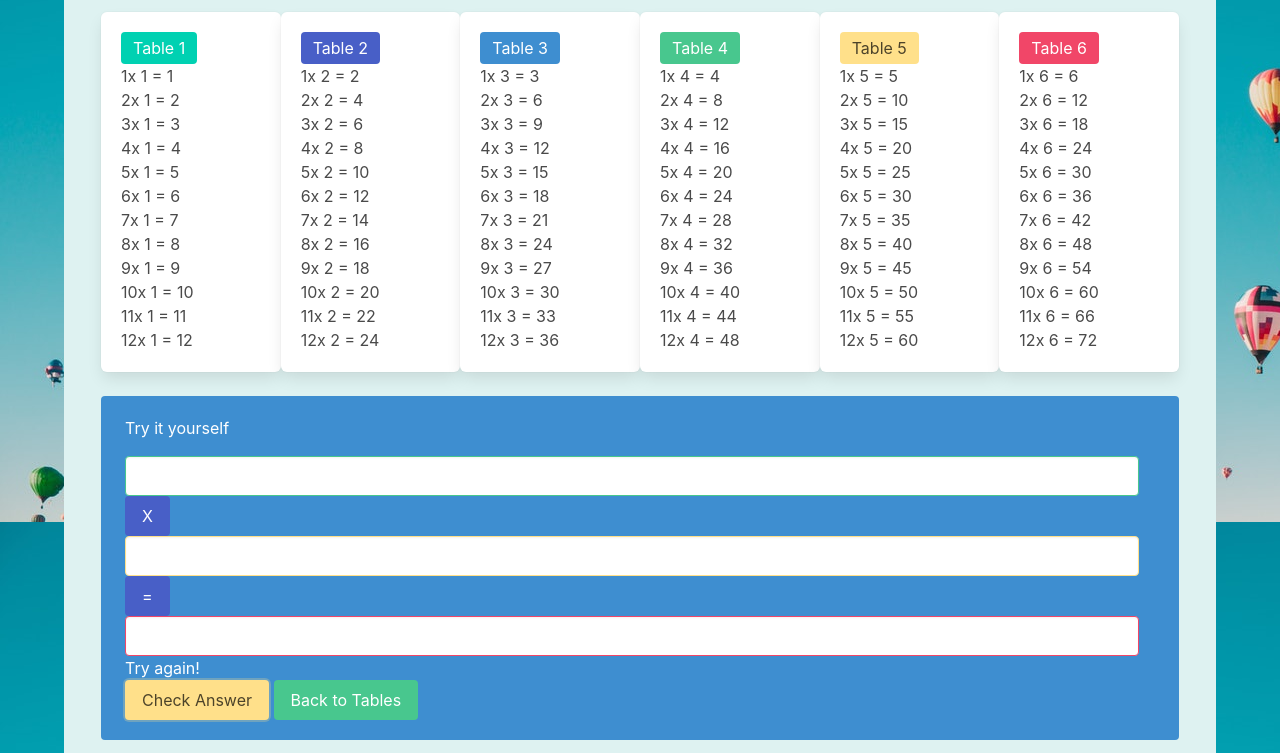
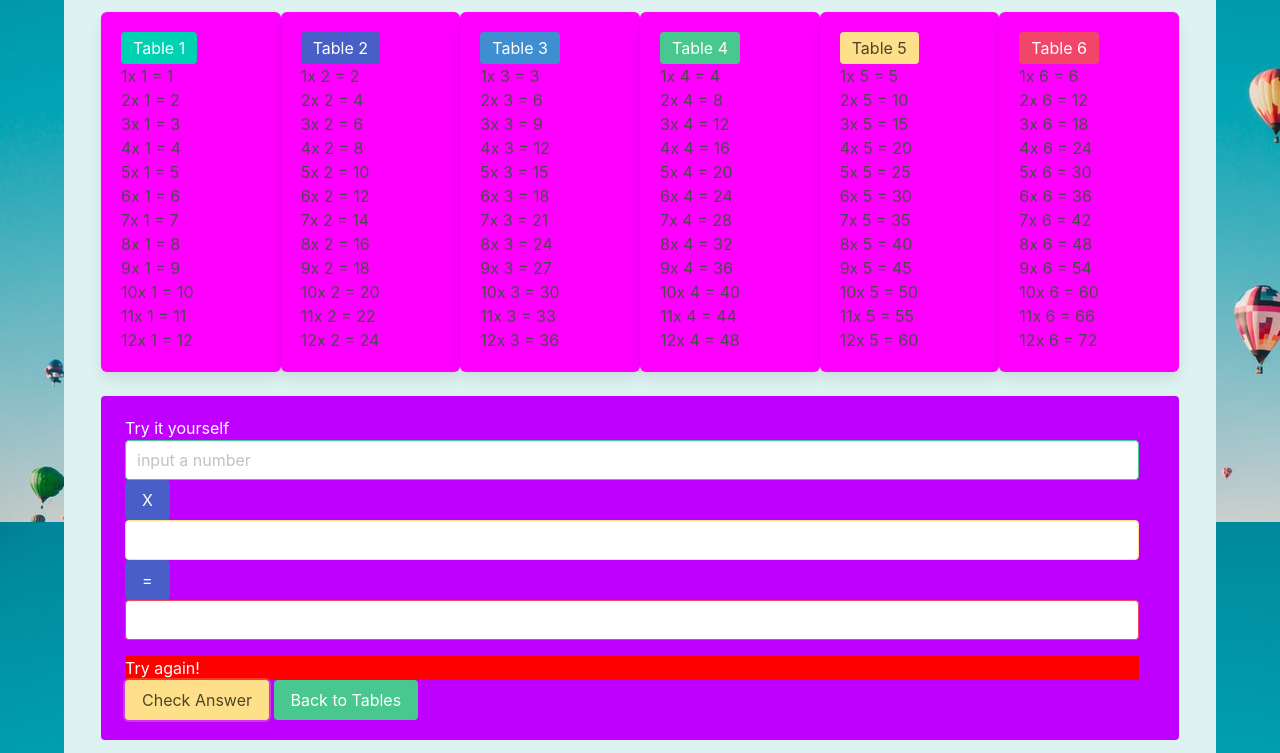
Before and after one commit to HarrietKiyai/multiplicationtable-kids, a plain HTML site: page index.html in a window 1280 px wide. Both pictures are taken after a click on the button "Check Answer". Shown: the part 178-931 px from the top of the page. Drawn offline with nearby package versions, Linux system fonts and the light colour scheme.

Commit message:
style update

```diff
--- a/index.html
+++ b/index.html
@@ -7,7 +7,7 @@
     <script src="main.js"></script>
     <link rel="stylesheet" href="style.css" />
     <link rel="stylesheet" href="https://cdnjs.cloudflare.com/ajax/libs/bulma/0.6.2/css/bulma.min.css"/>
-    <script src="http://ajax.googleapis.com/ajax/libs/jquery/3.3.1/jquery.min.js"></script>
+    <script src="https://ajax.googleapis.com/ajax/libs/jquery/3.4.0/jquery.min.js"></script>
     <title>Document</title>
   </head>
   <body>
@@ -48,8 +48,8 @@
       <div class="tile is-parent is-vertical">
         <footer id="quiz" class="notification is-info quiz">
           <h3>Try it yourself</h3>
-          <form id="this" autocomplete="off"></form>
-          <input class="input is-success" id="num1" type="text" value=""></input><br/>
+          <form id="">
+          <input class="input is-success" id="num1" type="text" placeholder="input a number" autocomplete="off"></input><br/>
           <button class="button is-link">X</button><br/>
           <input class=" input is-warning" id="num2" type="text" value=""></input><br/>
           <button class="button is-link">=</button><br/>
--- a/main.js
+++ b/main.js
@@ -1,4 +1,4 @@
-window.onload = function () {
+window.onload = function() {
   createTable();
 };
 
@@ -25,27 +25,31 @@ function createTable() {
     table6 += "<li>" + i + "x " + 6 + " = " + i * 6 + "</li>";
     document.getElementById("tab6").innerHTML = table6;
   }
+  $(".box").css("background-color", "#ff00ff");
+  $("header").css("background-color", "#FF6666");
+  $("h1,h2").css("text-align", "center", "color", "blue");
 
-
-  $(document).ready(function () {
-    $("#check").click(function () {
+  $(document).ready(function() {
+    $("#check").click(function() {
       var a = parseInt($("#num1").val());
       var b = parseInt($("#num2").val());
-      if ($("#ans").val() == (a * b)) {
-        return ($("#right").html("Well done!"));
+      if ($("#ans").val() == a * b) {
+        return $("#right")
+          .html("Well done!")
+          .css("background-color", "green");
       } else {
-        return $("#wrong").html("Try again!");
+        return $("#wrong")
+          .html("Try again!")
+          .css("background-color", "red");
       }
-
     });
   });
 
-  $("input:text").focus(
-    function () {
-      $(this).val('');
-    });
+  $("#num1").submit(function() {
+    $(this).val("");
+  });
 
-  $('body').css('background-image', 'url("para.png")');
+  $("body").css("background-image", 'url("para.png")');
   $(".container").css("background-color", "#DEF2F1");
 }
 
--- a/style.css
+++ b/style.css
@@ -8,6 +8,6 @@ body {
     margin: 25px;
 }
 
-.quiz {
-    background-color: aquamarine;
+#quiz {
+    background-color: #bf00ff;
 }
```
